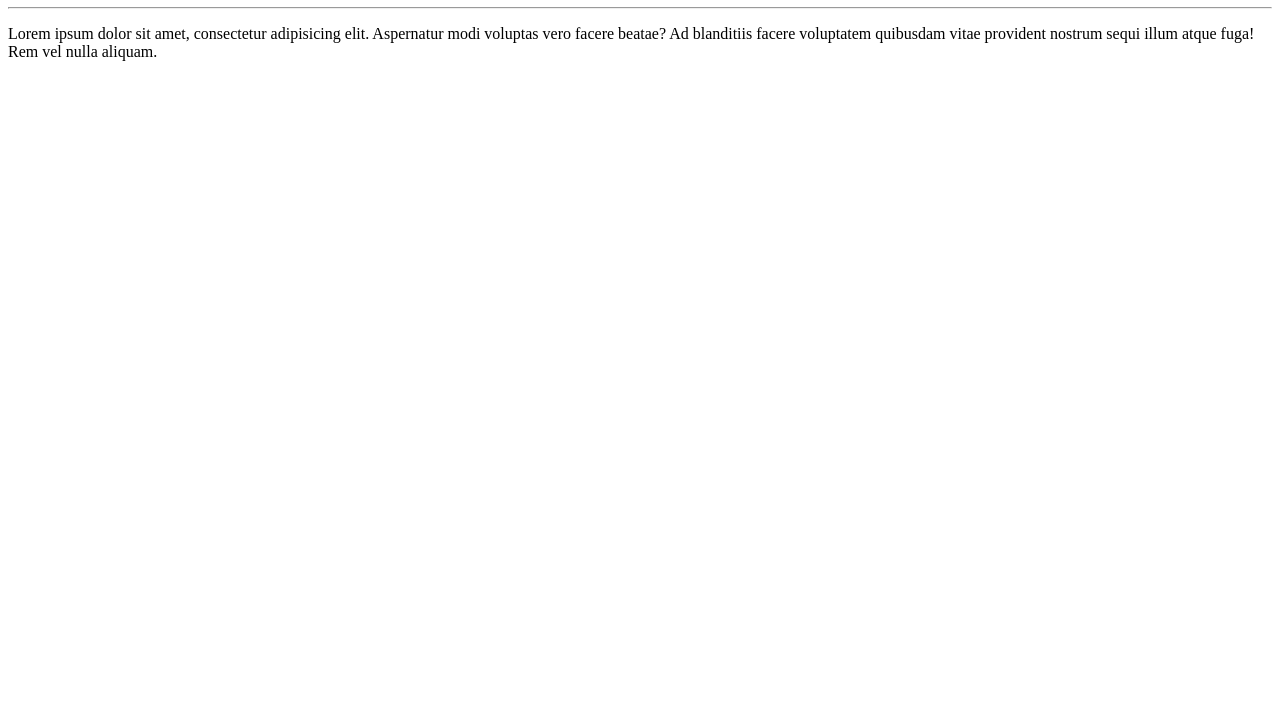
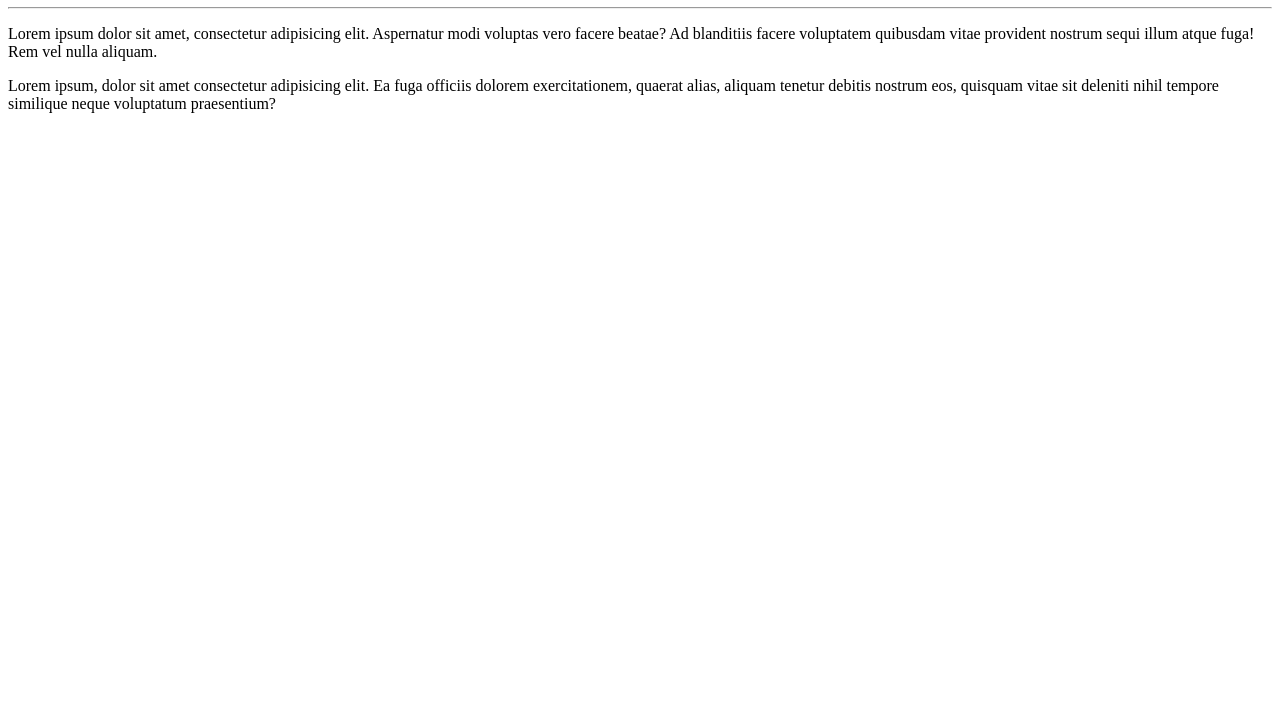
Before and after one commit to jesscamacho/hello-world, a plain HTML site: page site-exemplo/index.html in a window 1280 px wide. Shown: the part 73-800 px from the top of the page. Drawn offline with Linux system fonts and the light colour scheme.

Commit message:
update index

```diff
--- a/site-exemplo/index.html
+++ b/site-exemplo/index.html
@@ -10,5 +10,6 @@
     <h1>Olá, Mundo!</h1>
     <hr>
     <p>Lorem ipsum dolor sit amet, consectetur adipisicing elit. Aspernatur modi voluptas vero facere beatae? Ad blanditiis facere voluptatem quibusdam vitae provident nostrum sequi illum atque fuga! Rem vel nulla aliquam.</p>
+    <p>Lorem ipsum, dolor sit amet consectetur adipisicing elit. Ea fuga officiis dolorem exercitationem, quaerat alias, aliquam tenetur debitis nostrum eos, quisquam vitae sit deleniti nihil tempore similique neque voluptatum praesentium?</p>
 </body>
 </html>
```
